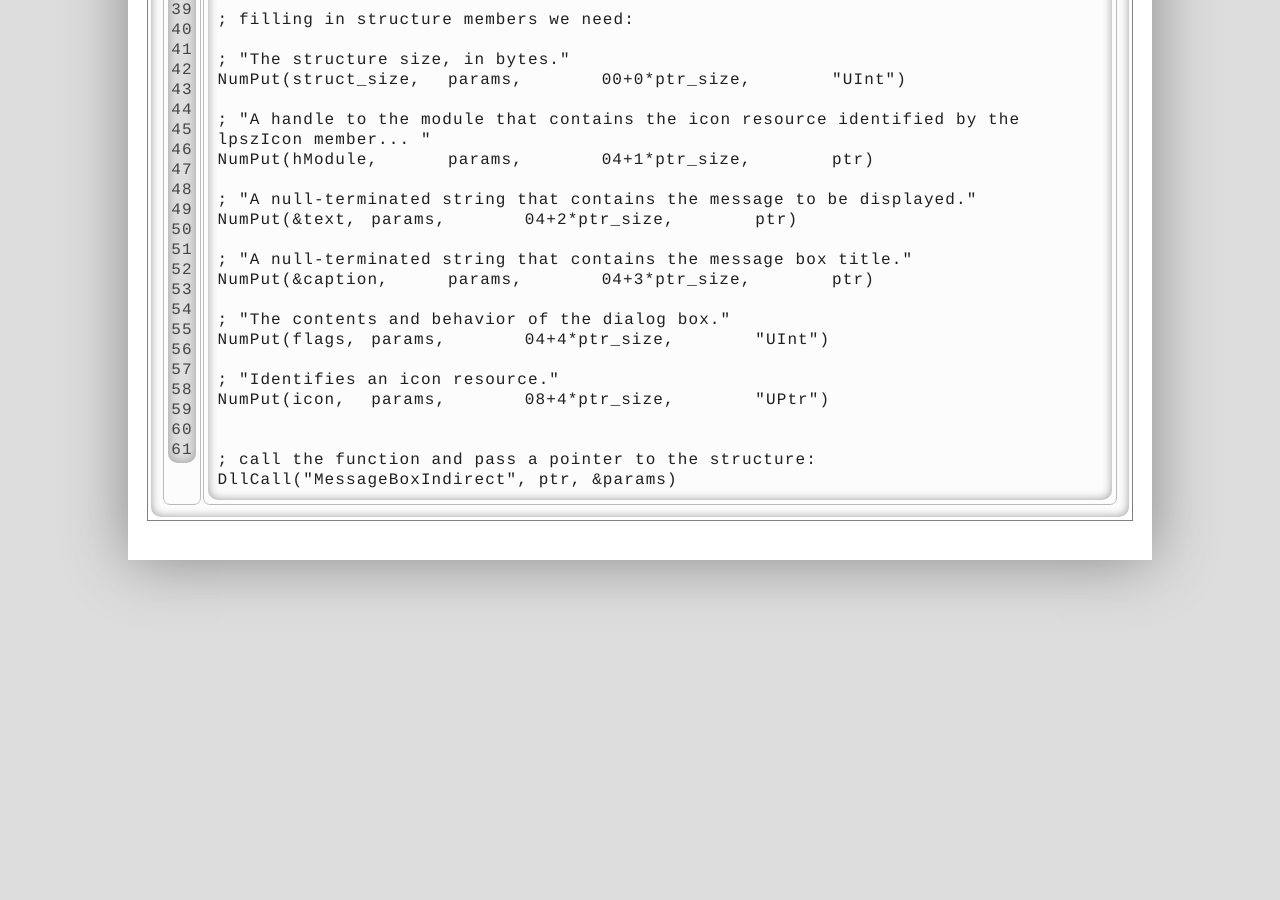
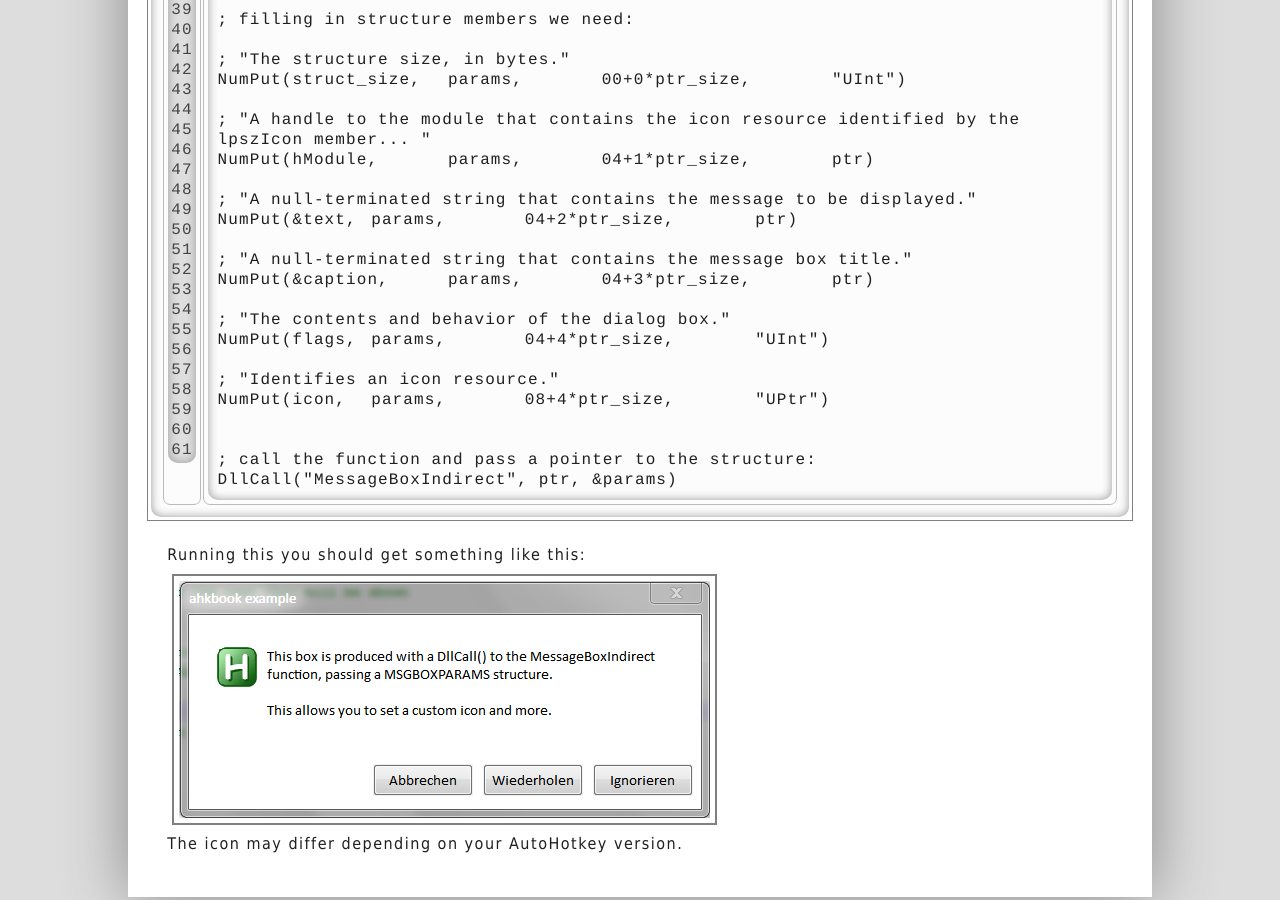
Before and after one commit to maul-esel/ahkbook, a Jekyll site: the page built from en/_posts/2011-11-12-Structures.markdown, in a window 1280 px wide and 900 px high, scrolled down 7224 px. Built offline with Jekyll 4.4.1, drawn with Linux system fonts in a browser that asks for light colours.

Commit message:
add image to structures example (see #9)

```diff
--- a/en/_posts/2011-11-12-Structures.markdown
+++ b/en/_posts/2011-11-12-Structures.markdown
@@ -240,3 +240,6 @@ NumPut(icon,	params,	08+4*ptr_size,	"UPtr")
 ; call the function and pass a pointer to the structure:
 DllCall("MessageBoxIndirect", ptr, &params)
 {% endhighlight %}
+Running this you should get something like this:
+![screenshot](images/structures-1.png)
+The icon may differ depending on your AutoHotkey version.
```
Also changed, not shown: en/images/structures-1.png (added).
